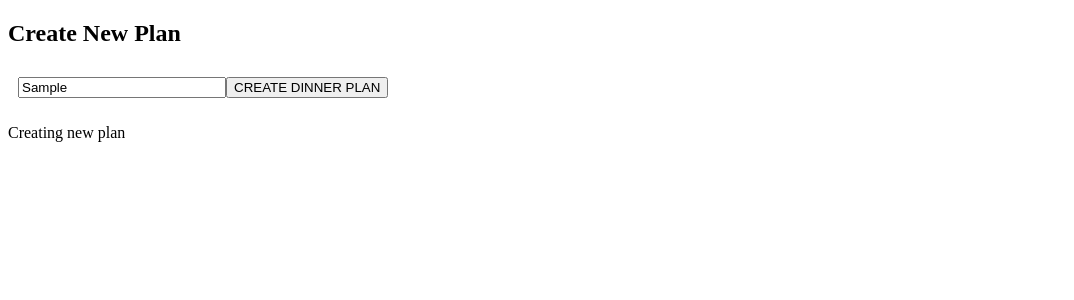
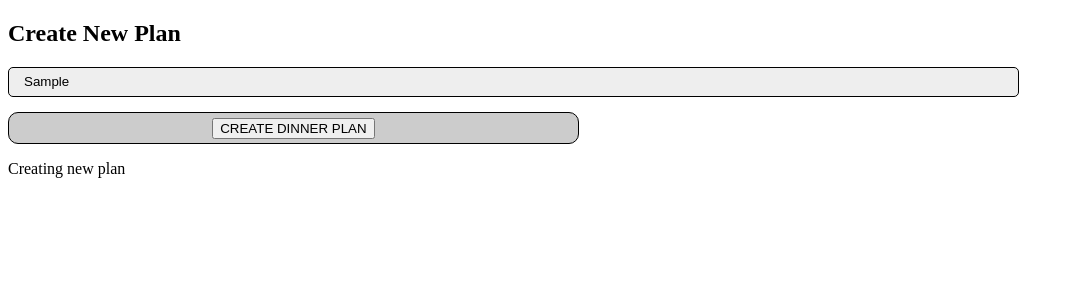
Before and after one commit to rafaguerrero/PurpleReignDinner, a React (Create React App) app in the folder client/: page /new_plan in a window 1280 px wide. Both pictures are taken after typing "Sample" into the empty fields and a click on the button "CREATE DINNER PLAN". Shown: the top 300 px of the page, without its empty margins (0-1074 px from the left). Built offline with nearby package versions, Linux system fonts and the light colour scheme; no server answers.

Commit message:
New Plan styles

```diff
--- a/client/src/App.js
+++ b/client/src/App.js
@@ -5,6 +5,7 @@ import Plan from "./views/Plan";
 import Home from "./views/Home";
 import NewPlan from "./views/NewPlan";
 import NotFound from "./views/NotFound";
+import "./css/App.css";
 
 class App extends Component {
   render() {
--- /dev/null
+++ b/client/src/css/App.css
@@ -0,0 +1,8 @@
+.button {
+  width: 45%;
+  background-color: #CCC;
+  border-radius: 10px;
+  border: 1px solid black;
+  height: 30px;
+  line-height: 30px;
+  text-align: center; }
--- a/client/src/css/Home.css
+++ b/client/src/css/Home.css
@@ -14,15 +14,7 @@
       height: 50px;
       text-align: center;
       line-height: 50px; }
-  #home .homeButton {
-    width: 45%;
-    background-color: #CCC;
-    border-radius: 10px;
-    border: 1px solid black;
-    height: 30px;
-    line-height: 30px;
-    text-align: center; }
-    #home .homeButton.allButton {
-      float: left; }
-    #home .homeButton.deleteButton {
-      float: right; }
+  #home .button.allButton {
+    float: left; }
+  #home .button.deleteButton {
+    float: right; }
--- /dev/null
+++ b/client/src/css/NewPlan.css
@@ -0,0 +1,10 @@
+#new_plan .input {
+  width: 80%;
+  height: 30px;
+  display: block;
+  box-sizing: border-box;
+  margin-bottom: 15px;
+  background-color: #EEE;
+  border: 1px solid black;
+  border-radius: 5px;
+  padding-left: 15px; }
--- /dev/null
+++ b/client/src/scss/App.scss
@@ -0,0 +1,9 @@
+.button {
+    width: 45%;
+    background-color:#CCC;
+    border-radius: 10px;
+    border: 1px solid black;
+    height: 30px;
+    line-height: 30px;
+    text-align: center;
+}
--- /dev/null
+++ b/client/src/scss/NewPlan.scss
@@ -0,0 +1,14 @@
+
+#new_plan {
+    .input {
+        width: 80%;
+        height: 30px;
+        display: block;
+        box-sizing: border-box;
+        margin-bottom: 15px;
+        background-color: #EEE;
+        border: 1px solid black;
+        border-radius: 5px;
+        padding-left: 15px;
+    }
+}
--- a/client/src/views/Home.js
+++ b/client/src/views/Home.js
@@ -44,10 +44,10 @@ class Home extends Component {
         <div class="createNew">
           <Link to="/new_plan">Create new dinner plan</Link>
         </div>
-        <div class="homeButton hidden allButton">
+        <div class="button hidden allButton">
           <button onClick={() => this.setState({check : true})}>Check all current plans</button>
         </div>
-        <div class="homeButton hidden deleteButton">
+        <div class="button hidden deleteButton">
           <button onClick={() => this.deleteAllPlans()}>Delete all current plans</button>
         </div>
       </div>
--- a/client/src/views/NewPlan.js
+++ b/client/src/views/NewPlan.js
@@ -1,8 +1,7 @@
 import React, { Component } from "react";
 import axios from 'axios';
-import { Link } from "react-router-dom";
 import RestaurantsJson from "../_temp/RestaurantsAPI";
-
+import "../css/NewPlan.css"
 
 const LOCATION_API_SRC = "https://tripadvisor1.p.rapidapi.com/locations/search?limit=1&query=";
 const RESTAURANT_API_SRC = "https://tripadvisor1.p.rapidapi.com/restaurants/list?limit=10&currency=USD&lang=en_US&location_id=";
@@ -17,7 +16,6 @@ const API_INFO = {
 class NewPlan extends Component {
   state = {
     location: null,
-    success: false,
     error: null,
     id: 0,
     loading: false
@@ -70,11 +68,14 @@ class NewPlan extends Component {
     })
     .then(res => { return !!res.json ? res.json() : res.data; })
     .then((res) => {
+      if(res.success) {
+        window.location.href = `/plan/${this.state.id}`;
+      } else {
         this.setState({
           loading: false,
-        success: res.success,
           error: res.error && res.error.message
         });
+      }
     })
   }
 
@@ -89,7 +90,6 @@ class NewPlan extends Component {
       id: this.createId(),
       location: location,
       loading: true,
-      success: false,
       error: false
     });
 
@@ -100,33 +100,29 @@ class NewPlan extends Component {
 
   render() {
     return (
-      <div>
+      <div id="new_plan">
         <h2>Create New Plan</h2>
 
-        <div style={{ padding: "10px" }}>
-          <input
-              type="text"
-              style={{ width: "200px" }}
+        <div class="form">
+          <input type="text" className="input location"
               onChange={e => this.setState({ location: e.target.value })}
-              placeholder="Put the zip code"
-            />
+              placeholder="Put the zip code" />
+
+          <div class="button">
             <button onClick={() => this.createNewPlan(this.state.location)}>CREATE DINNER PLAN</button>
           </div>
+        </div>
 
-        {this.state.loading && (
-            <p>Creating new plan</p>
-        )}
-
-        {this.state.success && (
-            <Link to={`/plan/${this.state.id}`}>
-              Create new plan successfull - {this.state.id}
-            </Link>
-        )}
+        {(!!this.state.loading || !!this.state.error) && (
+          <div class="message">
+            {!!this.state.loading && (<p>Creating new plan</p>)}
 
             {(!!this.state.error) && (
-          <div>
+              <span>
                 <p>There was an error on creation please try again</p>
                 <p>{this.state.error}</p>
+              </span>
+            )}
           </div>
         )}
       </div>
```
Also changed, not shown: client/src/scss/Home.scss (+1 -9 lines). Lines whose indentation alone changed are shown as unchanged.
